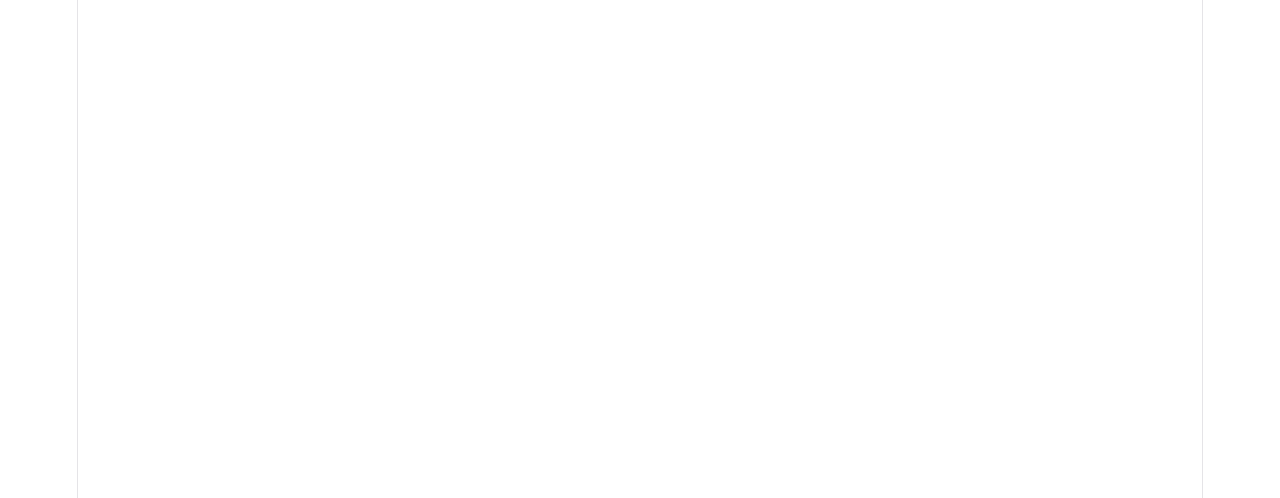
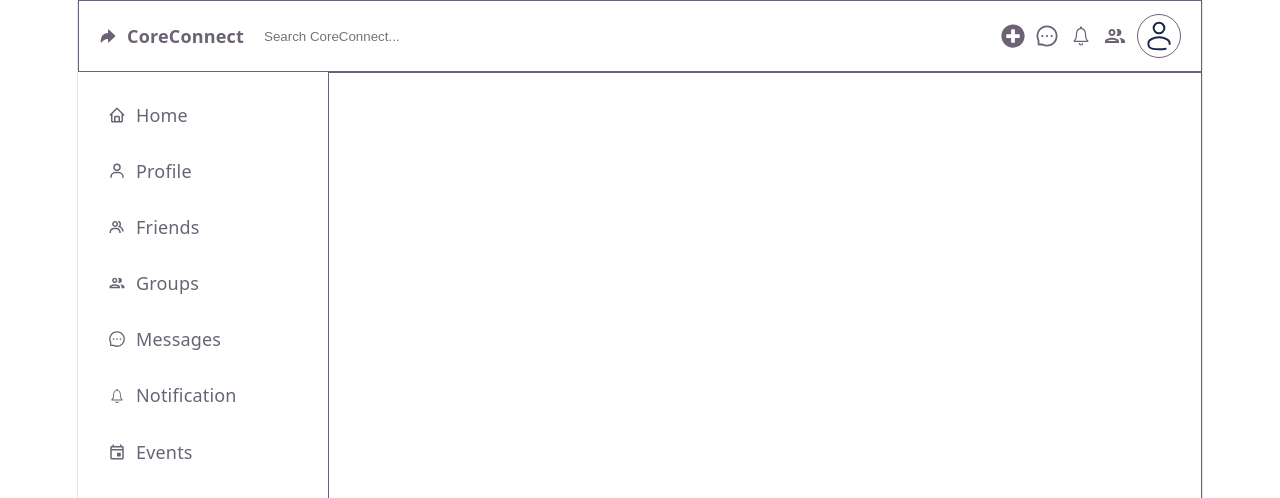
Before and after one commit to OduorAlphonce/social-network, a React app in the folder frontend/: page / in a window 1280 px wide. Shown: the top 498 px of the page. Built offline with nearby package versions, Linux system fonts and the light colour scheme; the HTML template or start-up script is replaced by a standard one.

Commit message:
chore: test layout

```diff
--- a/frontend/src/App.jsx
+++ b/frontend/src/App.jsx
@@ -1,7 +1,8 @@
-import './App.css'
+import "./App.css";
+import Layout from "./components/layout/Layout";
 
 function App() {
-
+  return <Layout />;
 }
 
-export default App
+export default App;
```
